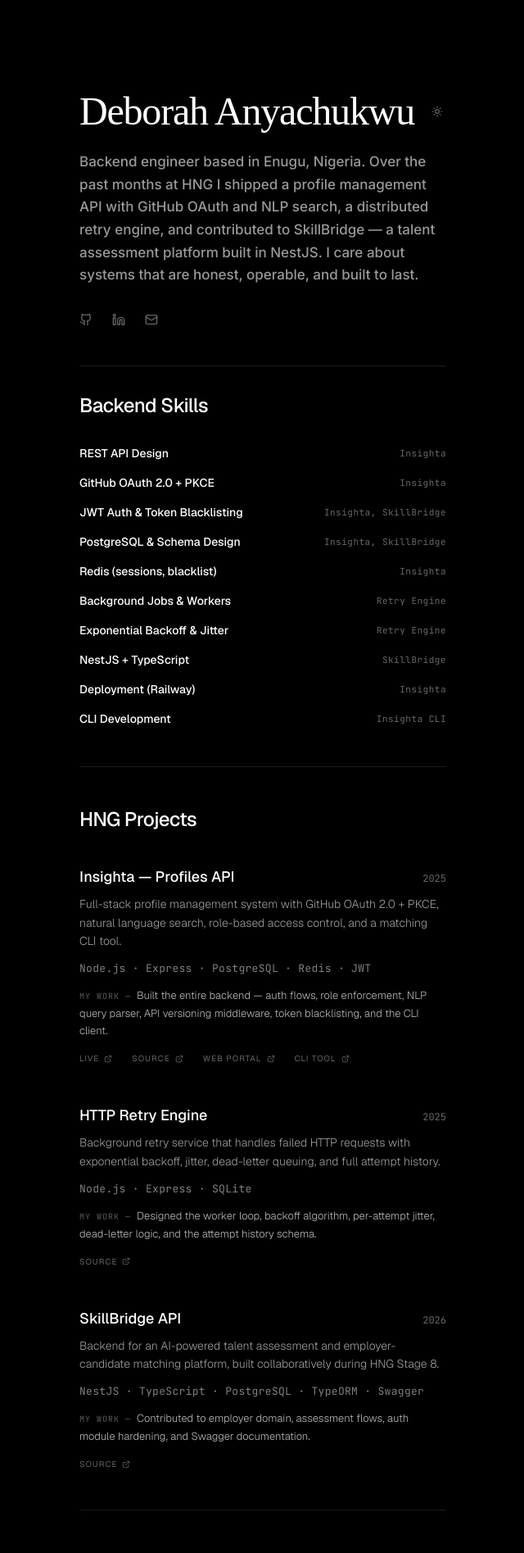
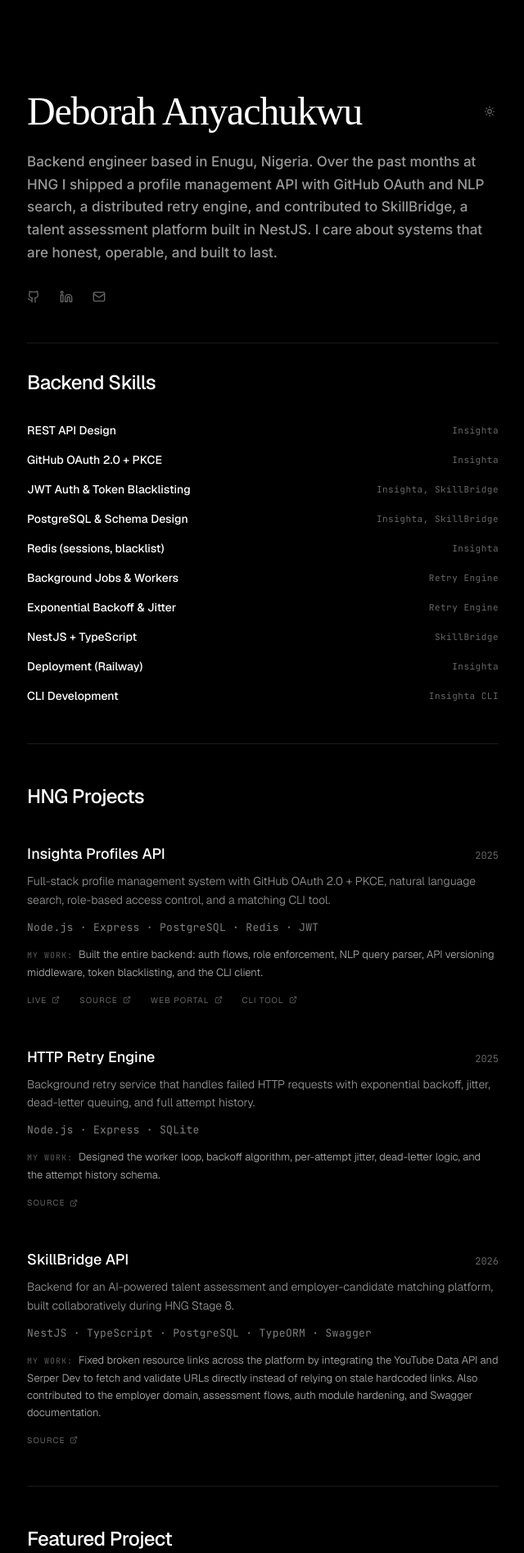
Before and after one commit to Zubbee18/hng-portfolio, a React (Vite) app: page / in a window 1280 px wide. Shown: the top 1895 px of the page at 82% size, without its empty margins (319-959 px from the left). Built offline with nearby package versions, Linux system fonts and the light colour scheme; a web font is replaced by a local one.

Commit message:
fix: update portfolio details and improve project descriptions

```diff
--- a/index.html
+++ b/index.html
@@ -3,10 +3,10 @@
   <head>
     <meta charset="UTF-8" />
     <meta name="viewport" content="width=device-width, initial-scale=1.0" />
-    <title>Deborah Anyachukwu - Backend Engineer Track at HNG Internship</title>
+    <title>Deborah Anyachukwu | Personal Portfolio of HNG Projects</title>
     <meta
       name="description"
-      content="Portfolio of Deborah Anyachukwu, a backend engineer who built real systems at HNG — a profiles API, retry engine, and SkillBridge."
+      content="Deborah Anyachukwu, personal portfolio of HNG projects."
     />
     <meta name="robots" content="noindex, nofollow" />
     <style>
--- a/src/app/App.tsx
+++ b/src/app/App.tsx
@@ -28,13 +28,13 @@
 
 const projects: Project[] = [
   {
-    name: "Insighta — Profiles API",
+    name: "Insighta Profiles API",
     year: "2025",
     description:
       "Full-stack profile management system with GitHub OAuth 2.0 + PKCE, natural language search, role-based access control, and a matching CLI tool.",
     stack: ["Node.js", "Express", "PostgreSQL", "Redis", "JWT"],
     contribution:
-      "Built the entire backend — auth flows, role enforcement, NLP query parser, API versioning middleware, token blacklisting, and the CLI client.",
+      "Built the entire backend: auth flows, role enforcement, NLP query parser, API versioning middleware, token blacklisting, and the CLI client.",
     live: "https://ubiquitous-chainsaw-production-73a8.up.railway.app/",
     source: "https://github.com/Zubbee18/ubiquitous-chainsaw",
     extraLinks: [
@@ -65,7 +65,7 @@
       "Backend for an AI-powered talent assessment and employer-candidate matching platform, built collaboratively during HNG Stage 8.",
     stack: ["NestJS", "TypeScript", "PostgreSQL", "TypeORM", "Swagger"],
     contribution:
-      "Contributed to employer domain, assessment flows, auth module hardening, and Swagger documentation.",
+      "Fixed broken resource links across the platform by integrating the YouTube Data API and Serper Dev to fetch and validate URLs directly instead of relying on stale hardcoded links. Also contributed to the employer domain, assessment flows, auth module hardening, and Swagger documentation.",
     source: "https://github.com/hngprojects/skill-bridge-api",
   },
 ];
@@ -90,7 +90,7 @@
   },
   {
     title: "Backoff and jitter are not optional in distributed systems",
-    body: "Building the retry engine made me understand thundering herd problems in practice. Doubling the delay per retry is obvious — rolling fresh jitter per attempt, not once, is the subtlety I would have missed without working through it hands-on.",
+    body: "Building the retry engine made me understand thundering herd problems in practice. Doubling the delay per retry is obvious, but rolling fresh jitter per attempt, not once, is the subtlety I would have missed without working through it hands-on.",
   },
   {
     title: "Auth is the part you cannot get wrong",
@@ -170,7 +170,7 @@
             : "radial-gradient(ellipse 90% 70% at 50% 100%, rgba(255,200,215,0.7) 0%, rgba(255,220,225,0.4) 40%, rgba(255,255,255,0) 100%)",
         }}
       />
-      <div className="relative z-10 mx-auto w-full max-w-[512px] px-8">
+      <div className="relative z-10 mx-auto w-full max-w-[640px] px-6 sm:px-8">
         {/* HERO */}
         <section className="pt-28 pb-12">
           <div className="flex items-center justify-between">
@@ -222,7 +222,7 @@
           >
             Backend engineer based in Enugu, Nigeria. Over the past months at
             HNG I shipped a profile management API with GitHub OAuth and NLP
-            search, a distributed retry engine, and contributed to SkillBridge —
+            search, a distributed retry engine, and contributed to SkillBridge,
             a talent assessment platform built in NestJS. I care about systems
             that are honest, operable, and built to last.
           </p>
@@ -319,7 +319,7 @@
                     className="opacity-50 uppercase text-[10px]"
                     style={{ letterSpacing: "1px", fontFamily: mono }}
                   >
-                    My work —{" "}
+                    My work:{" "}
                   </span>
                   {p.contribution}
                 </p>
@@ -376,7 +376,7 @@
             className="opacity-50 text-[12px] uppercase pt-1"
             style={{ fontFamily: mono, letterSpacing: "1px" }}
           >
-            Insighta — Deep Dive
+            Insighta Deep Dive
           </p>
 
           <div className="pt-8 flex flex-col gap-8">
@@ -472,7 +472,7 @@
                 >
                   "female adults from Nigeria under 30"
                 </span>{" "}
-                to parameterised SQL conditions — resolving country names
+                to parameterised SQL conditions, resolving country names
                 through the REST Countries API to ISO 3166 codes, and mapping
                 age keywords to numeric ranges. No LLMs, no external NLP
                 service.
```
Also changed, not shown: 1 other file (tests, documents, lock files or other folders).
